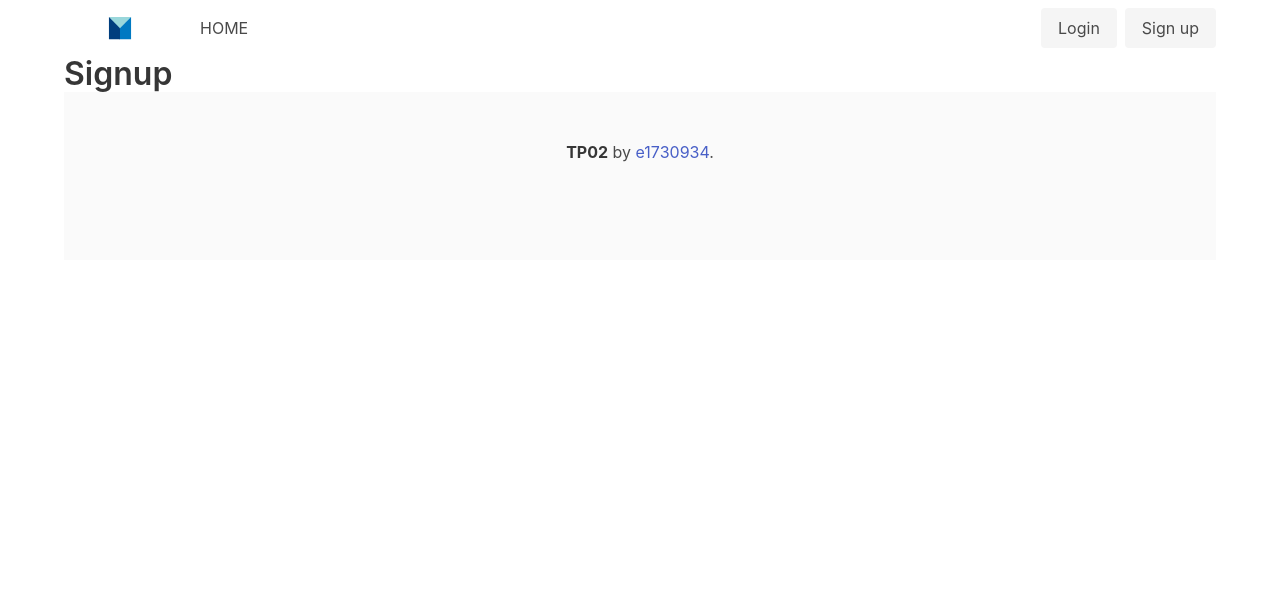
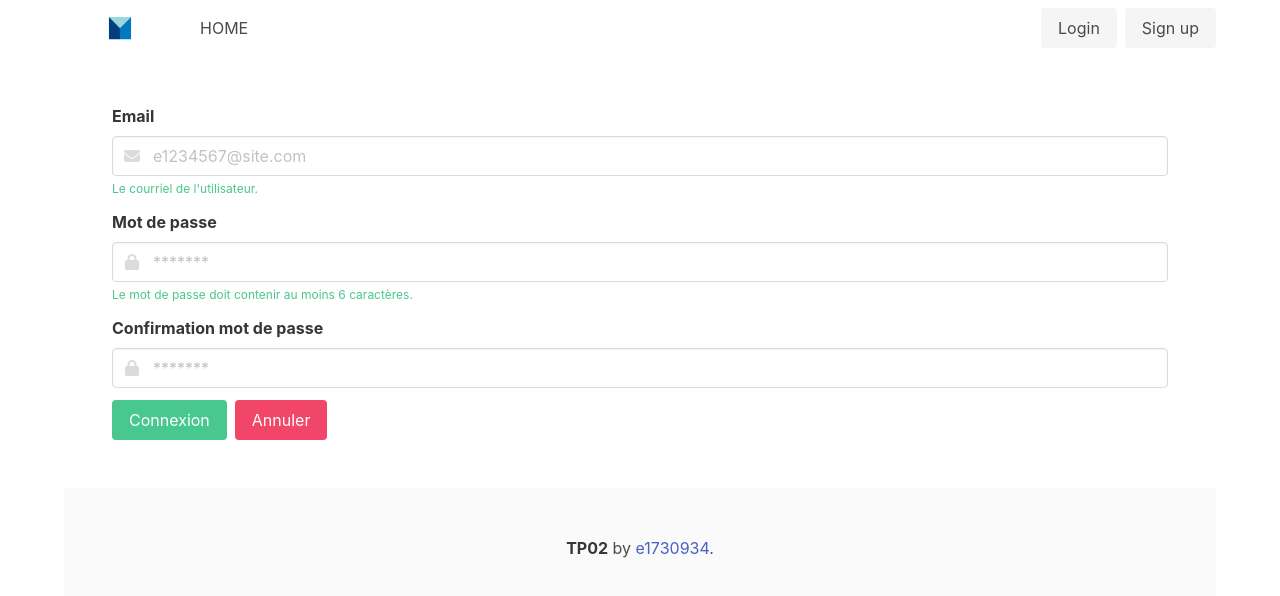
Before and after one commit to e1730934/hybride_Native_TP02, a React (Vite) app: page /signup in a window 1280 px wide. Shown: the top 596 px of the page. Built offline with nearby package versions, Linux system fonts and the light colour scheme.

Commit message:
SignUp HTML started

```diff
--- a/src/pages/Signup.jsx
+++ b/src/pages/Signup.jsx
@@ -1,8 +1,108 @@
+import {useState} from "react";
+import {useNavigate} from "react-router-dom";
+
 export default function Signup() {
+
+    const [error, setError] = useState(null);
+    const [success, setSuccess] = useState(null);
+    const [email, setEmail] = useState("");
+    const [password, setPassword] = useState("");
+    const [passwordConfirm, setPasswordConfirm] = useState("");
+    const navigate = useNavigate();
+
+
+    function handleSetEmail(e) {
+        setEmail(e.target.value);
+    }
+
+    function handleSetPassword(e) {
+        setPassword(e.target.value);
+    }
+
+    function handleSetPasswordConfirm(e) {
+        setPasswordConfirm(e.target.value);
+    }
+    function signUp(){
+
+    }
+    function annuler(){
+        navigate("/");
+    }
 
     return (
       <div className="container">
-          <h1 className="title">Signup</h1>
+          <div className="section">
+              <div className="content">
+                  <div className="messages" tabIndex="0">
+                      {error &&
+                        <div className="message is-danger" style="white-space: pre;
+                    border-color: red; border-width: 2px; border-style: solid;">
+                            <p role="alert" className="message-body">{error}</p>
+                        </div>
+                      }
+                      {success &&
+                        <div className="message is-success">
+                            <p role="alert" className="message-body">{success}</p>
+                        </div>
+                      }
+                  </div>
+                  <main>
+                      <form>
+                          <div className="field">
+                              <label htmlFor="email" className="label">Email</label>
+                              <div className="control has-icons-left">
+                                  <input id="email" type="email" placeholder="e1234567@site.com"
+                                         className="input" autoComplete="email"
+                                         required aria-required="true"
+                                         aria-describedby="descriptionEmail"
+                                         onClick={handleSetEmail}/>
+                                  <span className="icon is-small is-left">
+                                    <i className="fa fa-envelope"></i></span>
+                                  <span id="descriptionEmail" className="help is-success">
+                                Le courriel de l'utilisateur.</span>
+                              </div>
+                          </div>
+                          <div className="field">
+                              <label htmlFor="password" className="label">Mot de passe</label>
+                              <div className="control has-icons-left">
+                                  <input id="password" type="password"
+                                         placeholder="*******" className="input"
+                                         autoComplete="password"
+                                         required aria-required="true"
+                                         aria-describedby="descriptionMdp"
+                                         onClick={handleSetPassword}/>
+                                  <span className="icon is-small is-left">
+                                    <i className="fa fa-lock"></i></span>
+                                  <span id="descriptionMdp" className="help is-success">
+                                Le mot de passe doit contenir au moins 6 caractères.
+                            </span>
+                              </div>
+                          </div>
+                          <div className="field">
+                              <label htmlFor="confirmPassword" className="label">
+                                  Confirmation mot de passe</label>
+                              <div className="control has-icons-left">
+                                  <input id="confirmPassword" type="password"
+                                         placeholder="*******" className="input"
+                                         autoComplete="password"
+                                         required aria-required="true"
+                                         aria-describedby="descriptionMdp"
+                                         onClick={handleSetPasswordConfirm}/>
+                                  <span className="icon is-small is-left">
+                                    <i className="fa fa-lock"></i></span>
+                              </div>
+                          </div>
+                          <div className="field">
+                              <div className="buttons">
+                                  <button id="connexion" className="button is-success"
+                                          onClick={signUp}> Connexion</button>
+                                  <button className="button is-danger" onClick={annuler}>Annuler</button>
+                              </div>
+                          </div>
+                      </form>
+                  </main>
+              </div>
+          </div>
       </div>
     );
 
```
